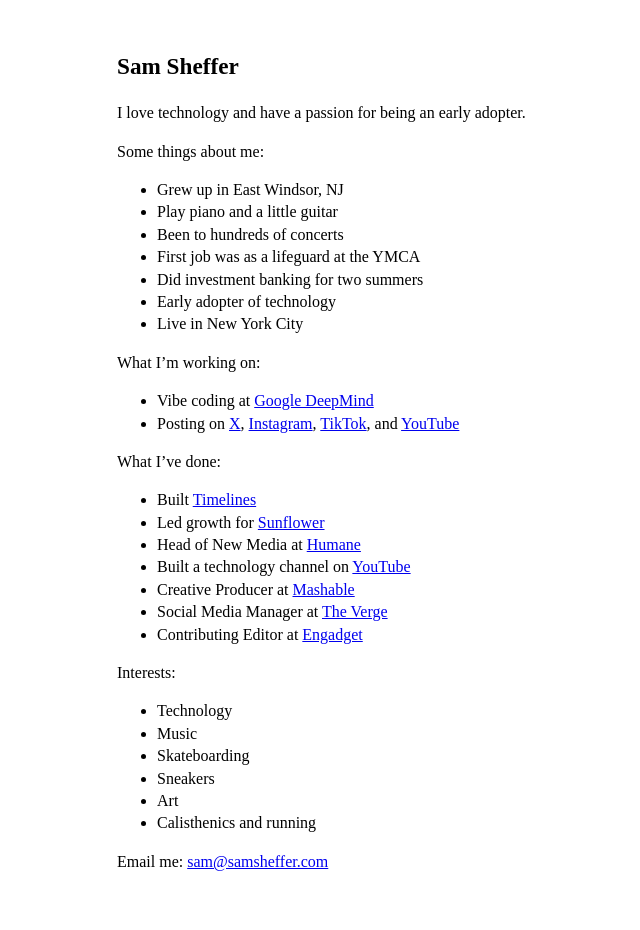
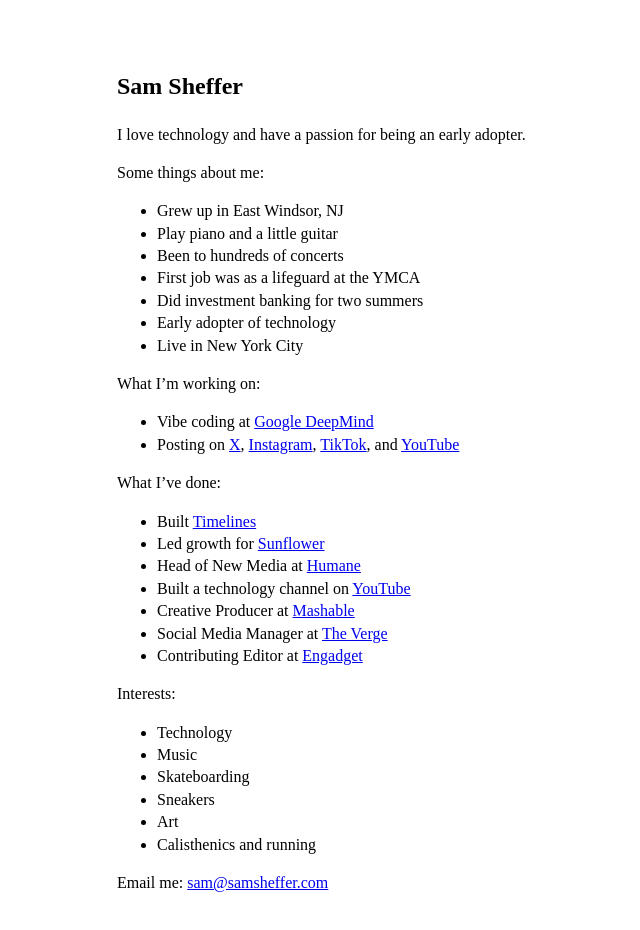
Before and after one commit to samsheffer/samsheffer-site, a plain HTML site: page index.html in a window 1280 px wide. Shown: the whole page, without its empty margins (198-838 px from the left). Drawn offline with Linux system fonts and the light colour scheme.

Commit message:
Update index.html

```diff
--- a/index.html
+++ b/index.html
@@ -2,33 +2,30 @@
 <html lang="en">
 <head>
   <meta charset="UTF-8">
+  <meta name="description" content="A few things about me">
+  <meta name="twitter:card" content="summary">
+  <meta name="twitter:site" content="@samsheffer">
   <meta name="viewport" content="width=device-width, initial-scale=1.0">
-  <title>Sam Sheffer</title>
+  <link rel="canonical" href="https://samsheffer.com">
   <style>
     body {
-      font-family: "Times New Roman", Times, serif;
+      line-height: 1.4;
       font-size: 16px;
-      line-height: 1.4;
-      color: #000;
-      background: #fff;
+      padding: 0 10px;
+      margin: 50px auto;
       max-width: 650px;
-      margin: 50px auto;
-      padding: 0 10px;
     }
-    h1 {
-      font-size: 1.45em;
-      font-weight: bold;
-      margin-bottom: 0.85em;
-    }
-    ul {
-      padding-left: 40px;
+
+    #maincontent {
+      max-width: 42em;
+      margin: 15 auto;
     }
   </style>
-
-
+  <title>Sam Sheffer</title>
 </head>
 <body>
-  <h1>Sam Sheffer</h1>
+  <div id="maincontent" style="margin-top:70px">
+    <h2>Sam Sheffer</h2>
 
     <p>I love technology and have a passion for being an early adopter.</p>
 
@@ -71,5 +68,6 @@
     </ul>
 
     <p>Email me: <a href="mailto:sam@samsheffer.com">sam@samsheffer.com</a></p>
+  </div>
 </body>
 </html>
```
Lines whose indentation alone changed are shown as unchanged.
